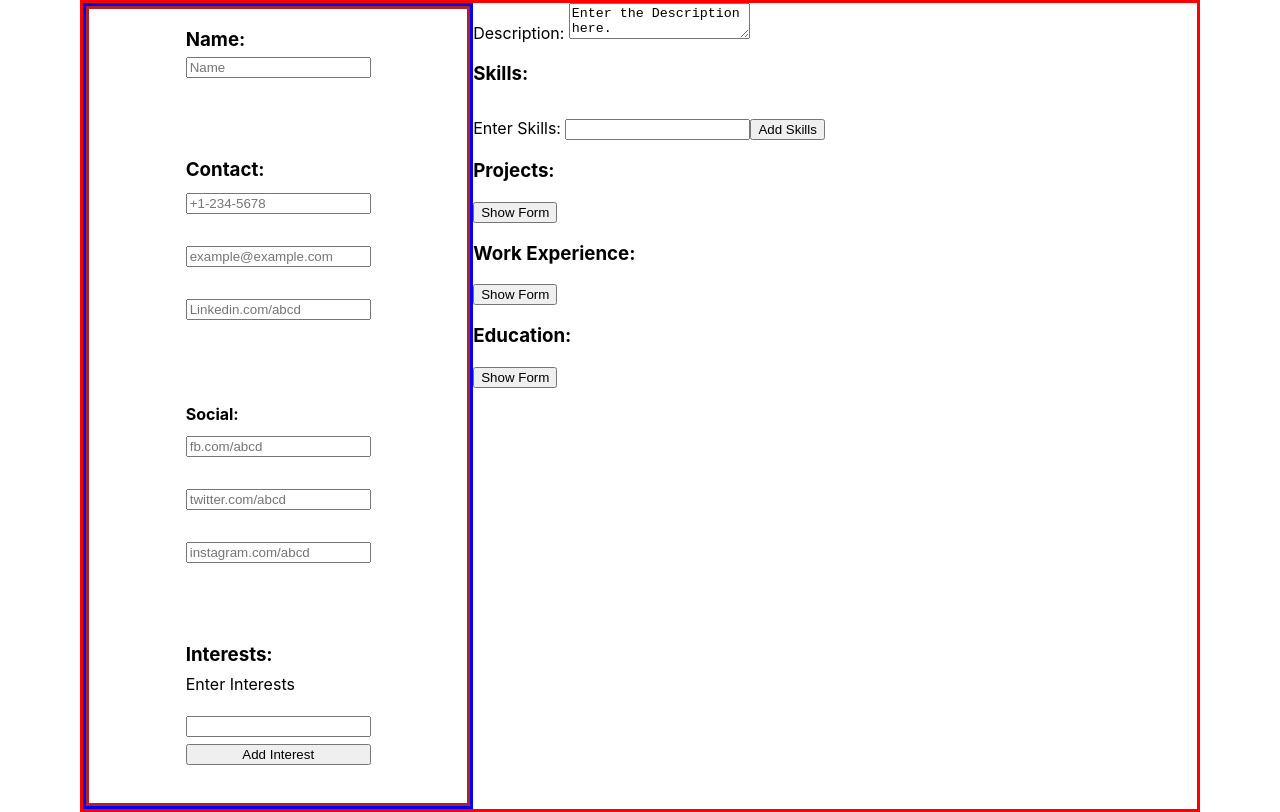
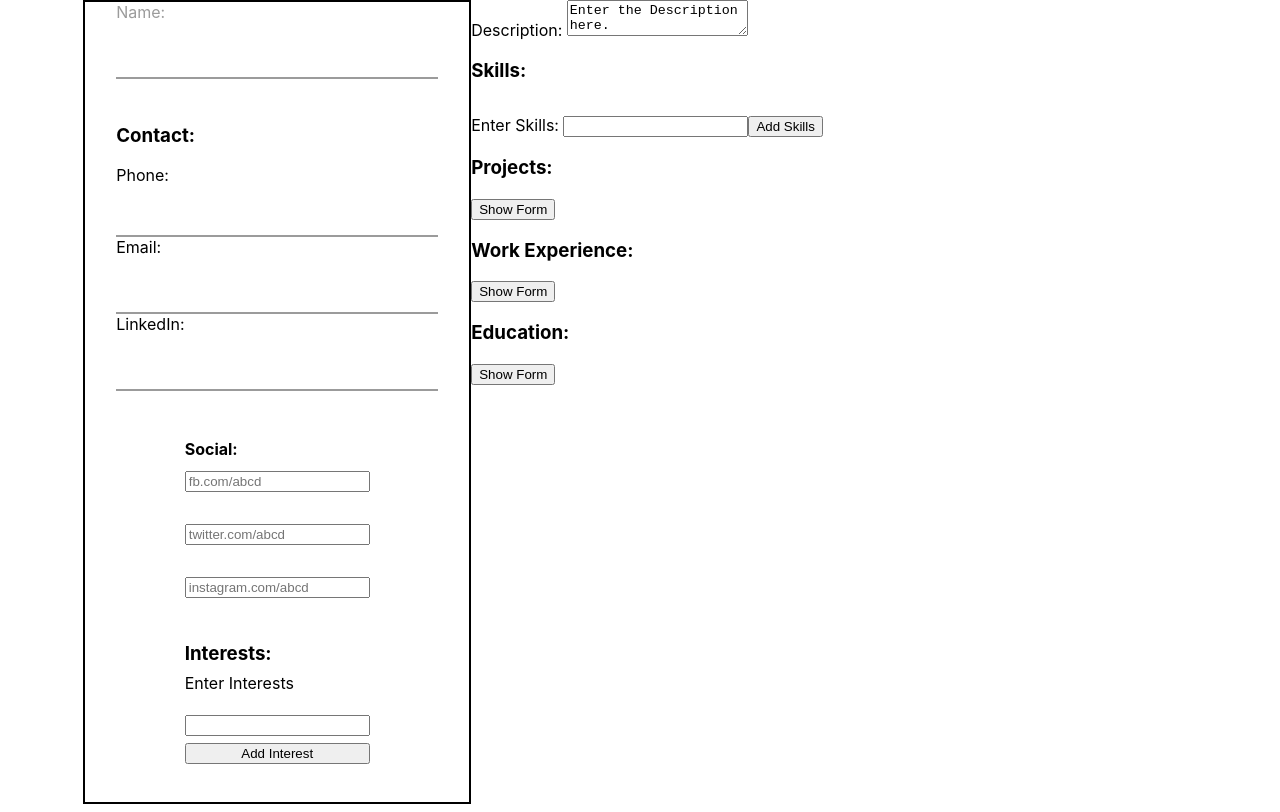
Before and after one commit to saadniazifed/React-CV-App, a React (Create React App) app: page / in a window 1280 px wide. Built offline with nearby package versions, Linux system fonts and the light colour scheme.

Commit message:
Contact Styling has been added.

```diff
--- a/src/components/SidebarComponent/Contact/Contact.css
+++ b/src/components/SidebarComponent/Contact/Contact.css
@@ -7,3 +7,57 @@
 .contact--container > h3 {
   margin-bottom: -20px;
 }
+
+.form__field {
+  font-family: inherit;
+  width: 100%;
+  border: 0;
+  border-bottom: 2px solid #9b9b9b;
+  outline: 0;
+  font-size: 1.3rem;
+  color: black;
+  padding: 7px 0;
+  background: transparent;
+  transition: border-color 0.2s;
+}
+
+.form__field::placeholder {
+  color: transparent;
+}
+
+.form__field:placeholder-shown ~ .form__label {
+  font-size: 1.3rem;
+  cursor: text;
+  top: 20px;
+}
+
+.form__label {
+  display: block;
+  transition: 0.2s;
+  font-size: 1rem;
+  color: #9b9b9b;
+}
+
+.form__field:focus {
+  padding-bottom: 6px;
+  font-weight: 700;
+  border-width: 3px;
+  border-image: linear-gradient(to right, #11998e, #38ef7d);
+  border-image-slice: 1;
+}
+
+.form__field:focus ~ .form__label {
+  position: absolute;
+  top: 0;
+  display: block;
+  transition: 0.2s;
+  font-size: 1rem;
+  color: #11998e;
+  font-weight: 700;
+}
+
+/* reset input */
+.form__field:required,
+.form__field:invalid {
+  box-shadow: none;
+}
--- a/src/components/SidebarComponent/Contact/Contact.js
+++ b/src/components/SidebarComponent/Contact/Contact.js
@@ -21,27 +21,35 @@ class Contact extends Component {
   render() {
     return (
       <div className="contact--container">
+        <div className="form__group field">
           <h3>Contact: </h3>
+          <label htmlFor="phone">Phone:</label>
           <input
             name="phone"
             value={this.state.phone}
             onChange={this.handleChange}
             placeholder="+1-234-5678"
+            className="form__label form__field"
           />
 
+          <label htmlFor="email">Email:</label>
           <input
             name="email"
             value={this.state.email}
             onChange={this.handleChange}
             placeholder="example@example.com"
+            className="form__label form__field"
           />
 
+          <label htmlFor="linkedIn">LinkedIn:</label>
           <input
             name="linkedIn"
             value={this.state.linkedIn}
             onChange={this.handleChange}
             placeholder="Linkedin.com/abcd"
+            className="form__label form__field"
           />
+        </div>
       </div>
     );
   }
--- a/src/components/SidebarComponent/FullName/FullName.css
+++ b/src/components/SidebarComponent/FullName/FullName.css
@@ -2,6 +2,56 @@ div > input {
   margin-top: 1rem;
 }
 
-.name--container > h3 {
-  margin-bottom: -10px;
+.form__field {
+  font-family: inherit;
+  width: 100%;
+  border: 0;
+  border-bottom: 2px solid #9b9b9b;
+  outline: 0;
+  font-size: 1.3rem;
+  color: black;
+  padding: 7px 0;
+  background: transparent;
+  transition: border-color 0.2s;
 }
+
+.form__field::placeholder {
+  color: transparent;
+}
+
+.form__field:placeholder-shown ~ .form__label {
+  font-size: 1.3rem;
+  cursor: text;
+  top: 20px;
+}
+
+.form__label {
+  display: block;
+  transition: 0.2s;
+  font-size: 1rem;
+  color: #9b9b9b;
+}
+
+.form__field:focus {
+  padding-bottom: 6px;
+  font-weight: 700;
+  border-width: 3px;
+  border-image: linear-gradient(to right, #11998e, #38ef7d);
+  border-image-slice: 1;
+}
+
+.form__field:focus ~ .form__label {
+  position: absolute;
+  top: 0;
+  display: block;
+  transition: 0.2s;
+  font-size: 1rem;
+  color: #11998e;
+  font-weight: 700;
+}
+
+/* reset input */
+.form__field:required,
+.form__field:invalid {
+  box-shadow: none;
+}
--- a/src/components/SidebarComponent/FullName/FullName.js
+++ b/src/components/SidebarComponent/FullName/FullName.js
@@ -19,13 +19,18 @@ class FullName extends Component {
   render() {
     return (
       <div className="name--container">
-        <h3>Name: </h3>
+        <label htmlFor="fullName" className="form__label">
+          Name:
+        </label>
+        <div className="form__group field">
           <input
             name="fullName"
             value={this.state.fullName}
             onChange={this.handleName}
             placeholder="Name"
+            className="form__field"
           />
+        </div>
       </div>
     );
   }
--- a/src/components/SidebarComponent/Sidebar/Sidebar.css
+++ b/src/components/SidebarComponent/Sidebar/Sidebar.css
@@ -1,5 +1,5 @@
 .sidebar--container {
-  border: 3px solid blue;
+  border: 2px solid black;
   width: 30vw;
   display: flex;
   flex-wrap: wrap;
@@ -7,7 +7,6 @@
 }
 
 .form--container {
-  border: 3px solid firebrick;
   width: 100%;
   display: flex;
   flex-direction: column;
--- a/src/components/Start/Start.css
+++ b/src/components/Start/Start.css
@@ -1,6 +1,5 @@
 .start--container {
   /* This is the width of the entire CV Container */
-  border: 3px solid red;
   width: 87vw;
   min-height: 100vh;
   display: flex;
```
Lines whose indentation alone changed are shown as unchanged.
